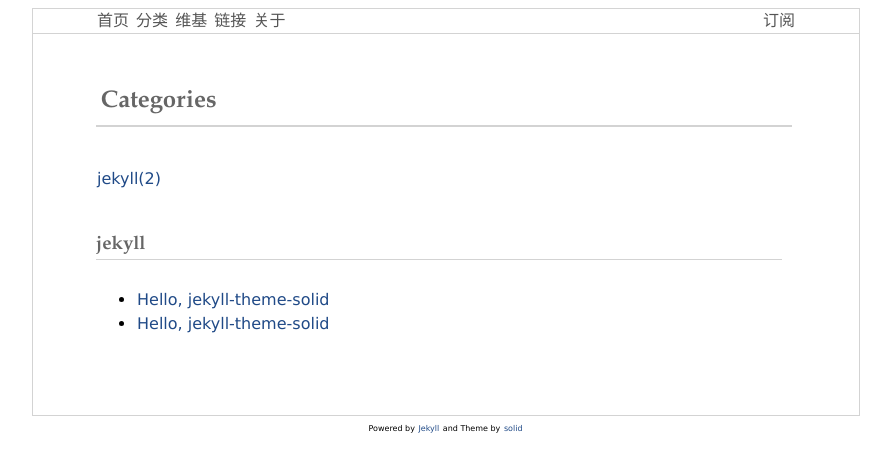
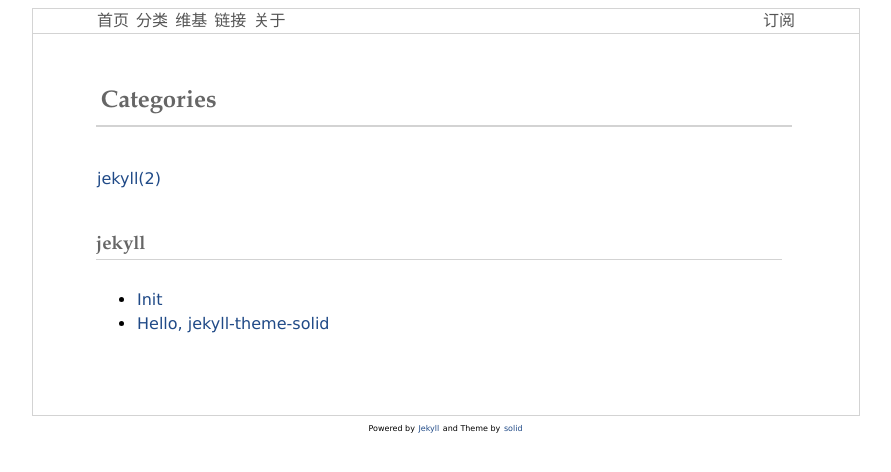
Before and after one commit to JulianZL/julianzl.github.io, a Jekyll site: the page built from pages/categories.md, in a window 1280 px wide. Shown: the top 472 px of the page, without its empty margins (194-1085 px from the left). Built offline with Jekyll 4.4.1, drawn with Linux system fonts in a browser that asks for light colours.

Commit message:
update title

```diff
--- a/_posts/2021-01-18-Init.md
+++ b/_posts/2021-01-18-Init.md
@@ -1,6 +1,6 @@
 ---
 layout: post
-title: Hello, jekyll-theme-solid
+title: Init
 categories: jekyll
 description: say hello
 keywords: jekyll, theme
```
